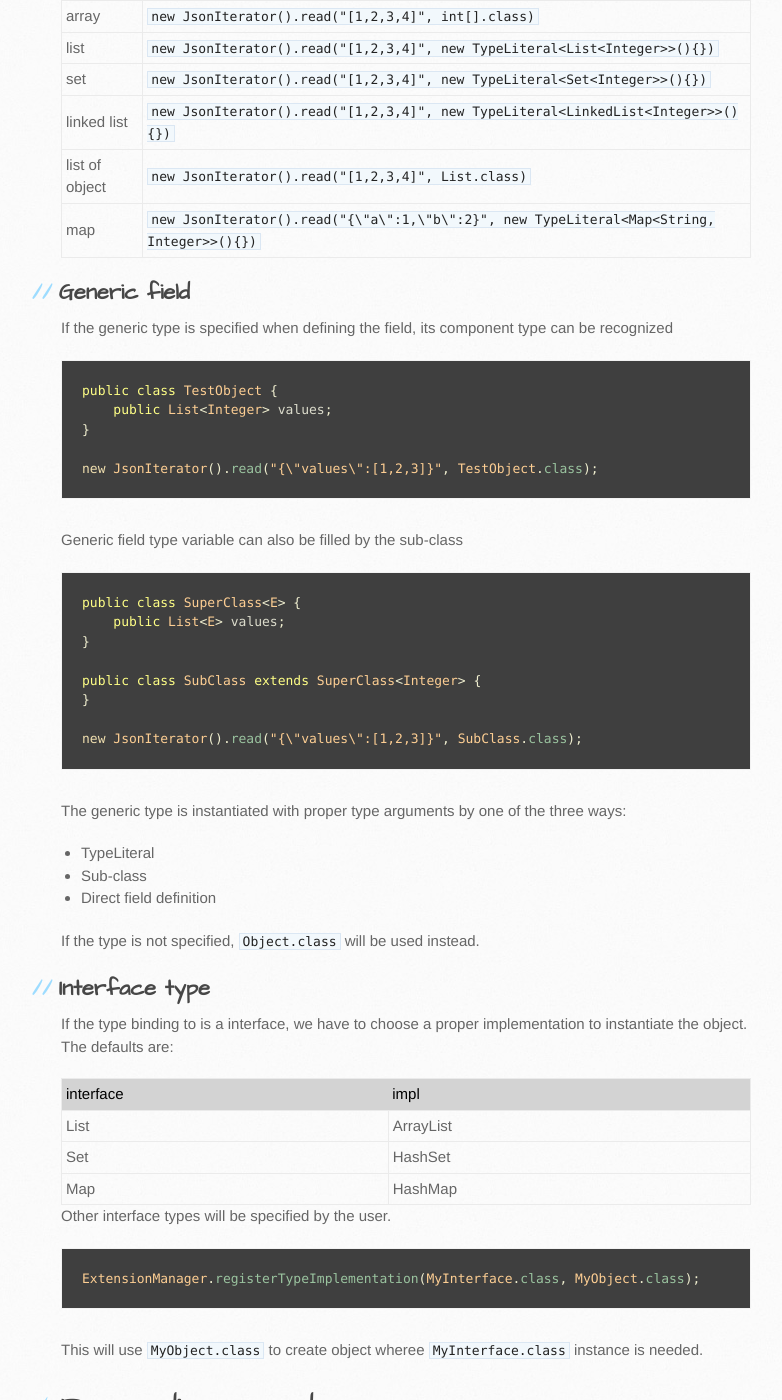
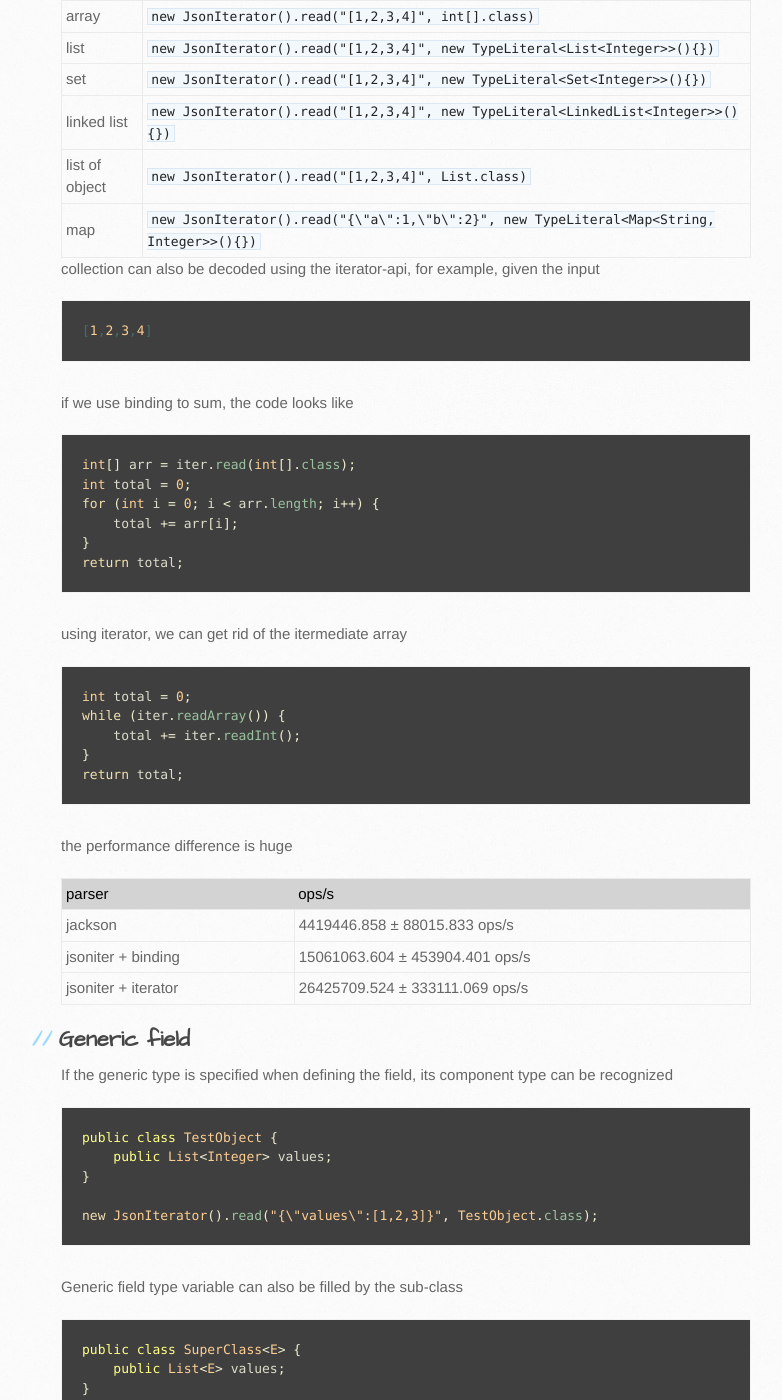
Before and after one commit to json-iterator/json-iterator.github.io, a Jekyll site: the page built from java-features.md, in a window 1280 px wide and 1400 px high, scrolled down 6632 px. Shown: the whole window, without its empty margins (109-891 px from the left). Built offline with Jekyll 4.4.1, drawn with Linux system fonts in a browser that asks for light colours; comment, search, counter and statistics services are not loaded.

Commit message:
Update java-features.md

````diff
--- a/java-features.md
+++ b/java-features.md
@@ -282,6 +282,41 @@ generic collection need to be specified using `TypeLiteral`
 | list of object | `new JsonIterator().read("[1,2,3,4]", List.class)` |
 | map | `new JsonIterator().read("{\"a\":1,\"b\":2}", new TypeLiteral<Map<String, Integer>>(){})` |
 
+collection can also be decoded using the iterator-api, for example, given the input
+
+```json
+[1,2,3,4]
+```
+
+if we use binding to sum, the code looks like
+
+```java
+int[] arr = iter.read(int[].class);
+int total = 0;
+for (int i = 0; i < arr.length; i++) {
+    total += arr[i];
+}
+return total;
+```
+
+using iterator, we can get rid of the itermediate array
+
+```java
+int total = 0;
+while (iter.readArray()) {
+    total += iter.readInt();
+}
+return total;
+```
+
+the performance difference is huge
+
+| parser | ops/s |
+| --- | --- |
+| jackson | 4419446.858 ±  88015.833  ops/s |
+| jsoniter + binding | 15061063.604 ± 453904.401  ops/s |
+| jsoniter + iterator | 26425709.524 ± 333111.069  ops/s |
+
 ## Generic field
 
 If the generic type is specified when defining the field, its component type can be recognized
````
